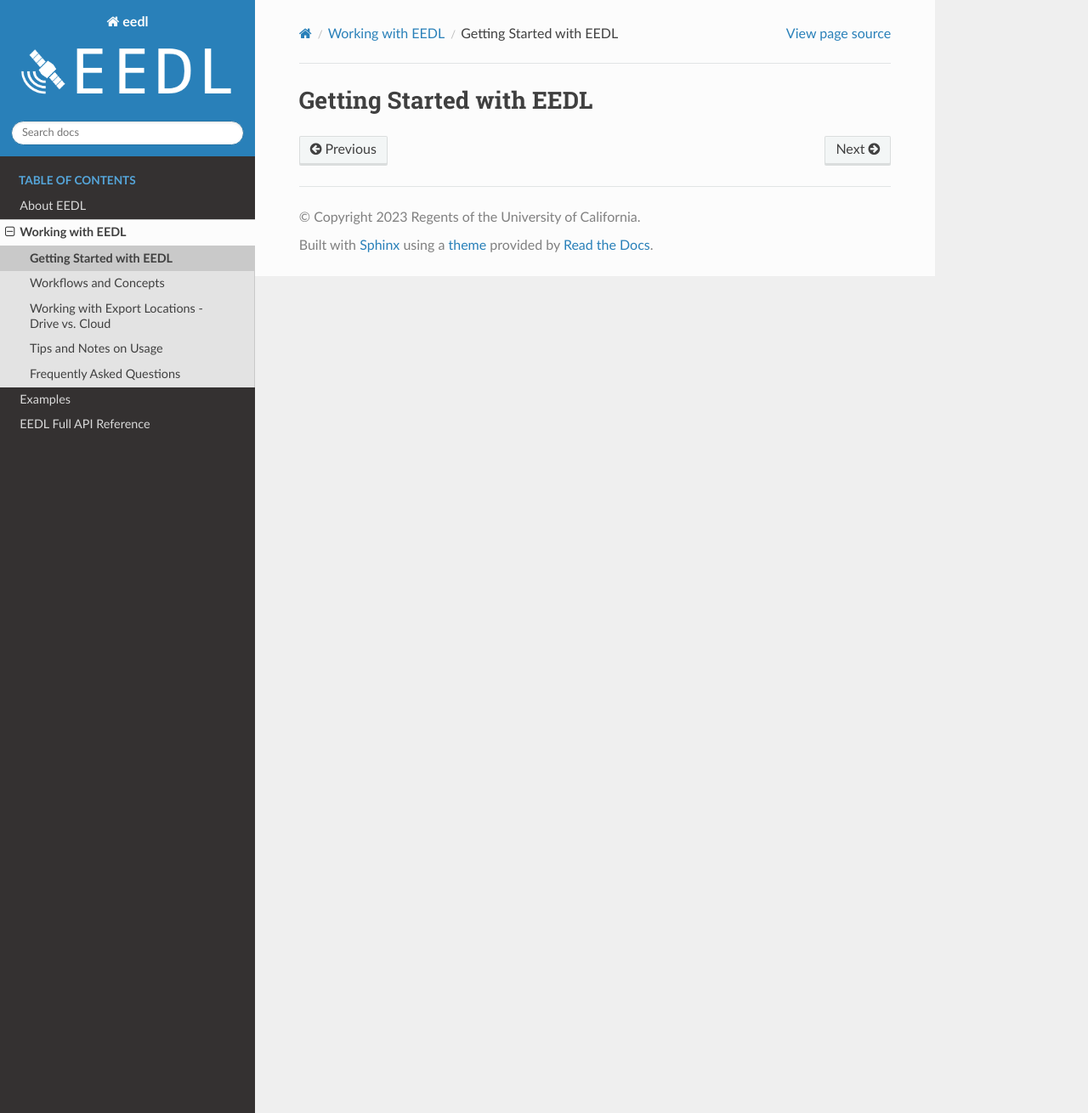
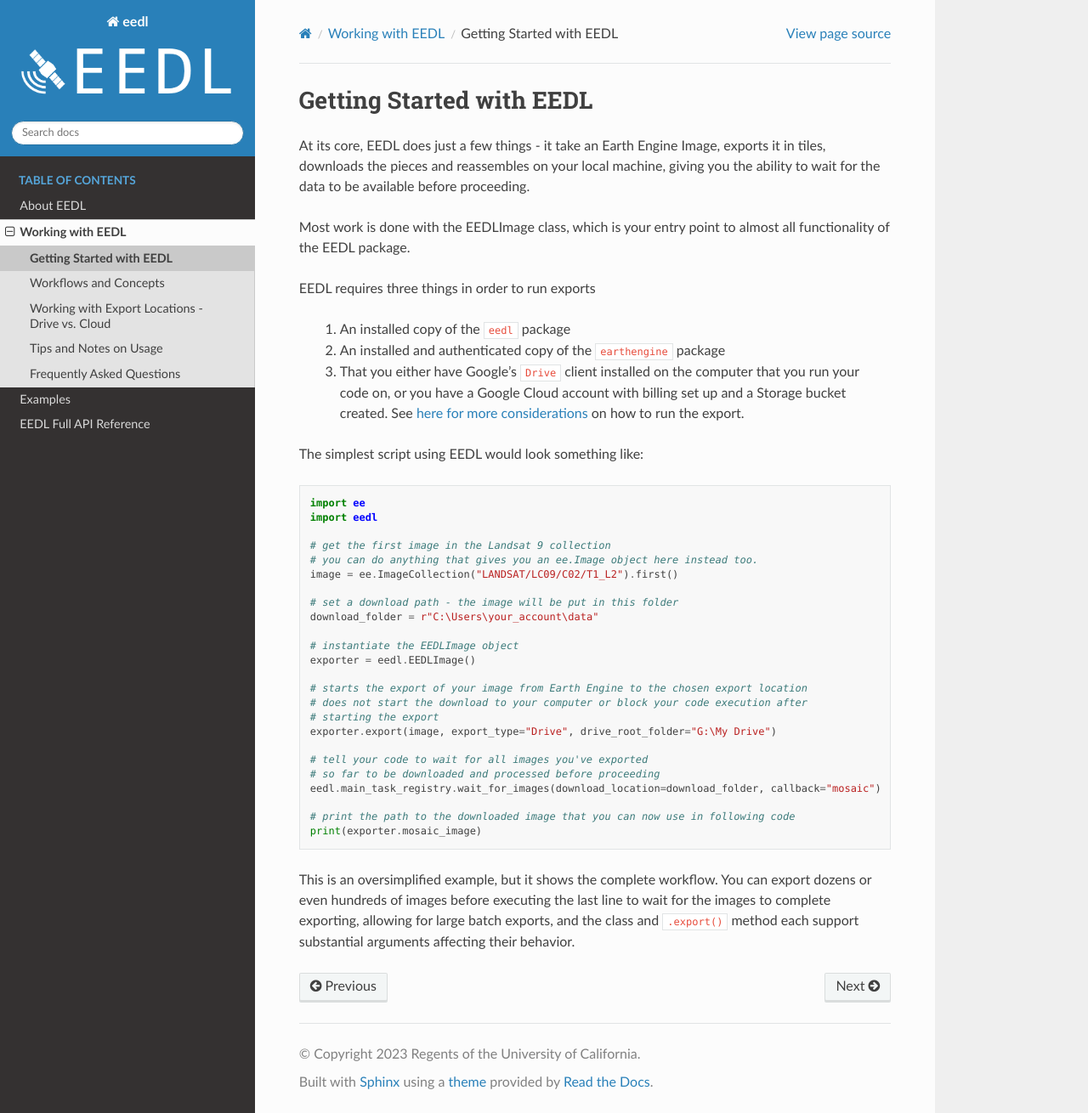
Before and after one commit to water3d/eedl, a Sphinx documentation site: the page built from docs/source/user_guide/getting_started.rst, in a window 1280 px wide and 1310 px high. Shown: the whole window at 85% size. Built offline with Sphinx 7.4.7 and the Read the Docs theme 2.0.0, drawn with Linux system fonts in a browser that asks for light colours.

Commit message:
Started on the Getting Started guide

```diff
--- a/docs/source/user_guide/export_locations.rst
+++ b/docs/source/user_guide/export_locations.rst
@@ -1,3 +1,5 @@
+.. _ExportLocations:
+
 Working with Export Locations - Drive vs. Cloud
 ====================================================
 EEDL works by using Earth Engine's built in export mechanisms, which can
--- a/docs/source/user_guide/getting_started.rst
+++ b/docs/source/user_guide/getting_started.rst
@@ -1,2 +1,50 @@
 Getting Started with EEDL
 ============================
+
+At its core, EEDL does just a few things - it take an Earth Engine
+Image, exports it in tiles, downloads the pieces and reassembles on your
+local machine, giving you the ability to wait for the data to be available
+before proceeding.
+
+Most work is done with the EEDLImage class, which is your
+entry point to almost all functionality of the EEDL package.
+
+EEDL requires three things in order to run exports
+
+    1. An installed copy of the :code:`eedl` package
+    2. An installed and authenticated copy of the :code:`earthengine` package
+    3. That you either have Google's :code:`Drive` client installed on the computer that you run your code on, or you have a Google Cloud account with billing set up and a Storage bucket created. See :ref:`here for more considerations <ExportLocations>` on how to run the export.
+
+The simplest script using EEDL would look something like:
+
+.. code-block:: python
+
+    import ee
+    import eedl
+
+    # get the first image in the Landsat 9 collection
+    # you can do anything that gives you an ee.Image object here instead too.
+    image = ee.ImageCollection("LANDSAT/LC09/C02/T1_L2").first()
+
+    # set a download path - the image will be put in this folder
+    download_folder = r"C:\Users\your_account\data"
+
+    # instantiate the EEDLImage object
+    exporter = eedl.EEDLImage()
+
+    # starts the export of your image from Earth Engine to the chosen export location
+    # does not start the download to your computer or block your code execution after
+    # starting the export
+    exporter.export(image, export_type="Drive", drive_root_folder="G:\My Drive")
+
+    # tell your code to wait for all images you've exported
+    # so far to be downloaded and processed before proceeding
+    eedl.main_task_registry.wait_for_images(download_location=download_folder, callback="mosaic")
+
+    # print the path to the downloaded image that you can now use in following code
+    print(exporter.mosaic_image)
+
+This is an oversimplified example, but it shows the complete workflow. You can export dozens or even hundreds
+of images before executing the last line to wait for the images to complete exporting, allowing for large
+batch exports, and the class and :code:`.export()` method each support substantial arguments
+affecting their behavior.
```
